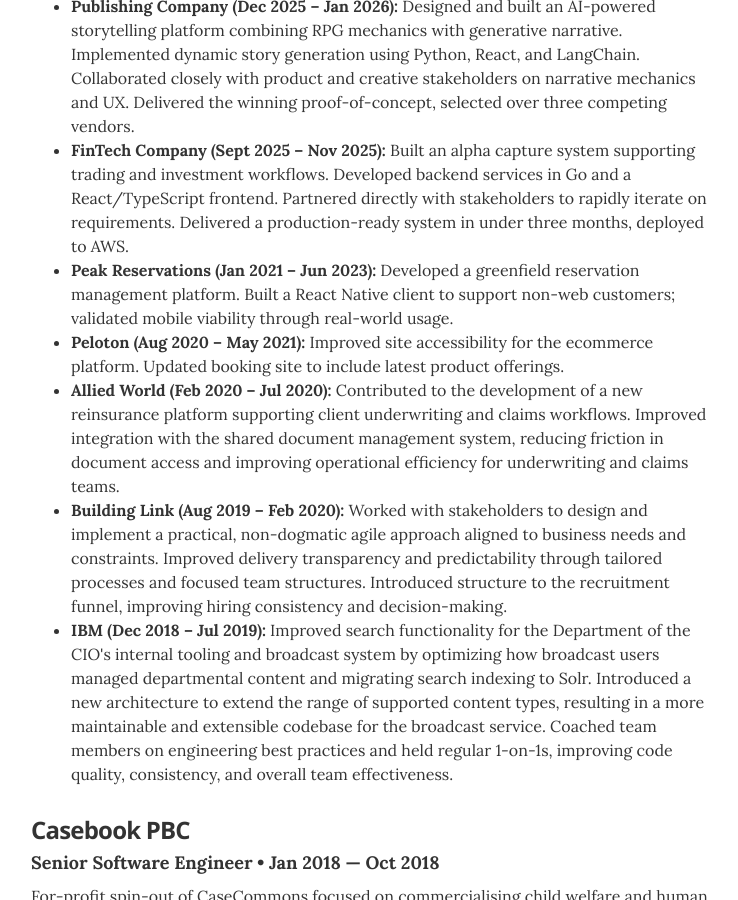
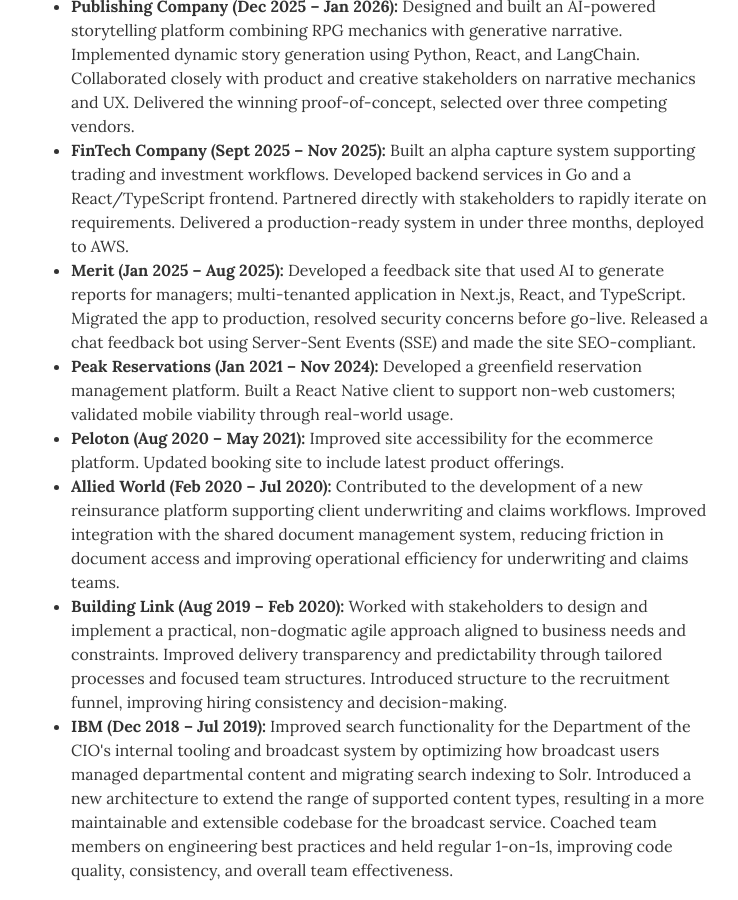
Before and after one commit to cohesivejones/cohesivejones, a Jekyll site: the page built from index.html, in a window 1280 px wide and 900 px high, scrolled down 1079 px. Shown: the whole window, without its empty margins (269-1007 px from the left). Built offline with Jekyll 4.4.1, drawn with Linux system fonts in a browser that asks for light colours; some of the changed text lies outside the part shown.

Commit message:
Update dates for Peak and add merit

```diff
--- a/_data/experience.yml
+++ b/_data/experience.yml
@@ -7,7 +7,8 @@
     <ul class="resume-item-list">
       <li><strong>Publishing Company (Dec 2025 – Jan 2026):</strong> Designed and built an AI-powered storytelling platform combining RPG mechanics with generative narrative. Implemented dynamic story generation using Python, React, and LangChain. Collaborated closely with product and creative stakeholders on narrative mechanics and UX. Delivered the winning proof-of-concept, selected over three competing vendors.</li>
       <li><strong>FinTech Company (Sept 2025 – Nov 2025):</strong> Built an alpha capture system supporting trading and investment workflows. Developed backend services in Go and a React/TypeScript frontend. Partnered directly with stakeholders to rapidly iterate on requirements. Delivered a production-ready system in under three months, deployed to AWS.</li>
-      <li><strong>Peak Reservations (Jan 2021 – Jun 2023):</strong> Developed a greenfield reservation management platform. Built a React Native client to support non-web customers; validated mobile viability through real-world usage.</li>
+      <li><strong>Merit (Jan 2025 – Aug 2025):</strong> Developed a feedback site that used AI to generate reports for managers; multi-tenanted application in Next.js, React, and TypeScript. Migrated the app to production, resolved security concerns before go-live. Released a chat feedback bot using Server-Sent Events (SSE) and made the site SEO-compliant.</li>
+      <li><strong>Peak Reservations (Jan 2021 – Nov 2024):</strong> Developed a greenfield reservation management platform. Built a React Native client to support non-web customers; validated mobile viability through real-world usage.</li>
       <li><strong>Peloton (Aug 2020 – May 2021):</strong> Improved site accessibility for the ecommerce platform. Updated booking site to include latest product offerings.</li>
       <li><strong>Allied World (Feb 2020 – Jul 2020):</strong> Contributed to the development of a new reinsurance platform supporting client underwriting and claims workflows. Improved integration with the shared document management system, reducing friction in document access and improving operational efficiency for underwriting and claims teams.</li>
       <li><strong>Building Link (Aug 2019 – Feb 2020):</strong> Worked with stakeholders to design and implement a practical, non-dogmatic agile approach aligned to business needs and constraints. Improved delivery transparency and predictability through tailored processes and focused team structures. Introduced structure to the recruitment funnel, improving hiring consistency and decision-making.</li>
--- a/_data/projects.yml
+++ b/_data/projects.yml
@@ -11,10 +11,16 @@
   duration: Sept 2025 &mdash; Nov 2025
   description: Built an alpha capture system supporting trading and investment workflows. Developed backend services in Go and a React/TypeScript frontend. Partnered directly with stakeholders to rapidly iterate on requirements. Delivered a production-ready system in under three months, deployed to AWS.
 
+# Merit - AI Feedback Platform
+- project: Merit - AI Feedback Platform
+  role: Lead Developer
+  duration: Jan 2025 &mdash; Aug 2025
+  description: Developed a feedback site that used AI to generate reports for managers; multi-tenanted application in Next.js, React, and TypeScript. Migrated the app to production, resolved security concerns before go-live. Released a chat feedback bot using Server-Sent Events (SSE) and made the site SEO-compliant.
+
 # Peak Reservations - Reservation Management Platform
 - project: Peak Reservations - Reservation Management Platform
   role: Technical Lead
-  duration: Jan 2021 &mdash; Jun 2023
+  duration: Jan 2021 &mdash; Nov 2024
   description: Developed a greenfield reservation management platform. Built a React Native client to support non-web customers; validated mobile viability through real-world usage. Spearheaded the initiative to migrate the API codebase from JavaScript to TypeScript, significantly enhancing code maintainability and reducing runtime errors.
 
 # Peloton - Accessibility Improvements
```
